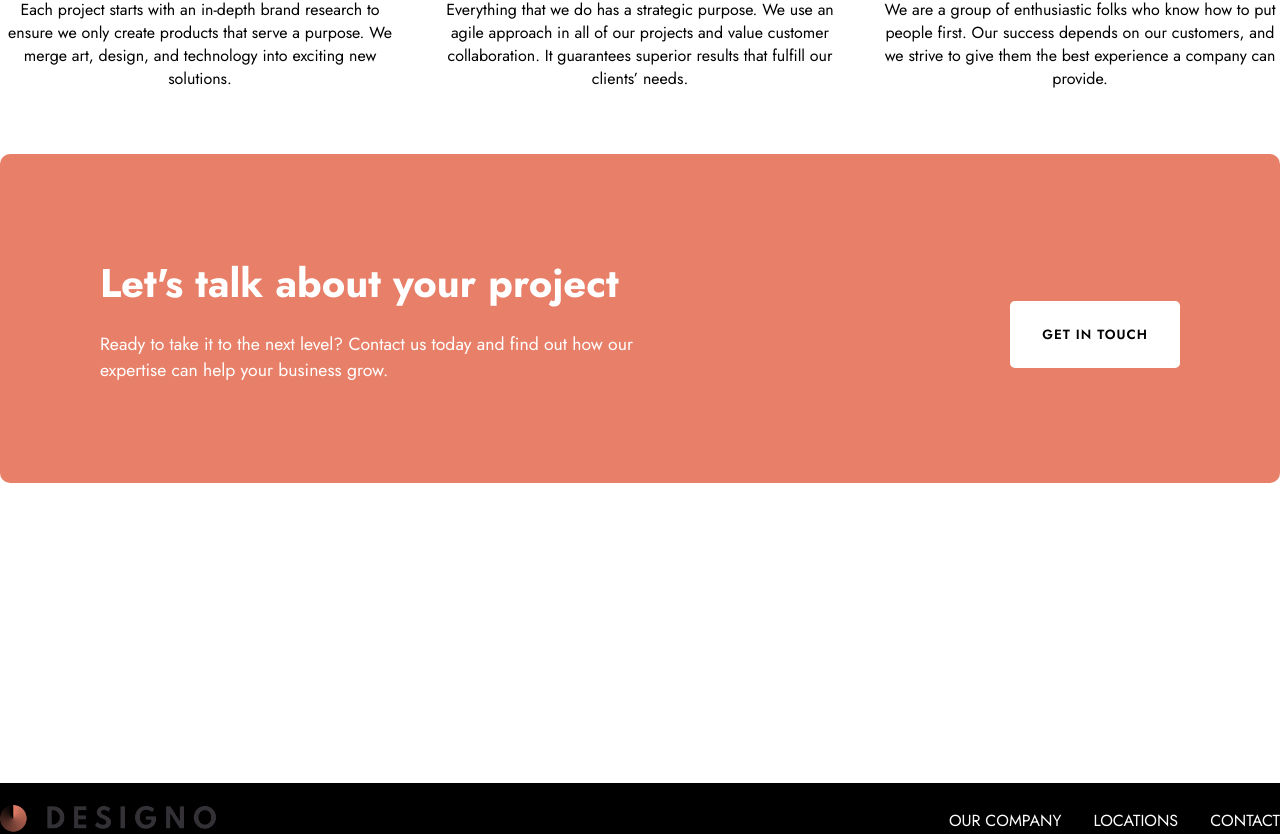
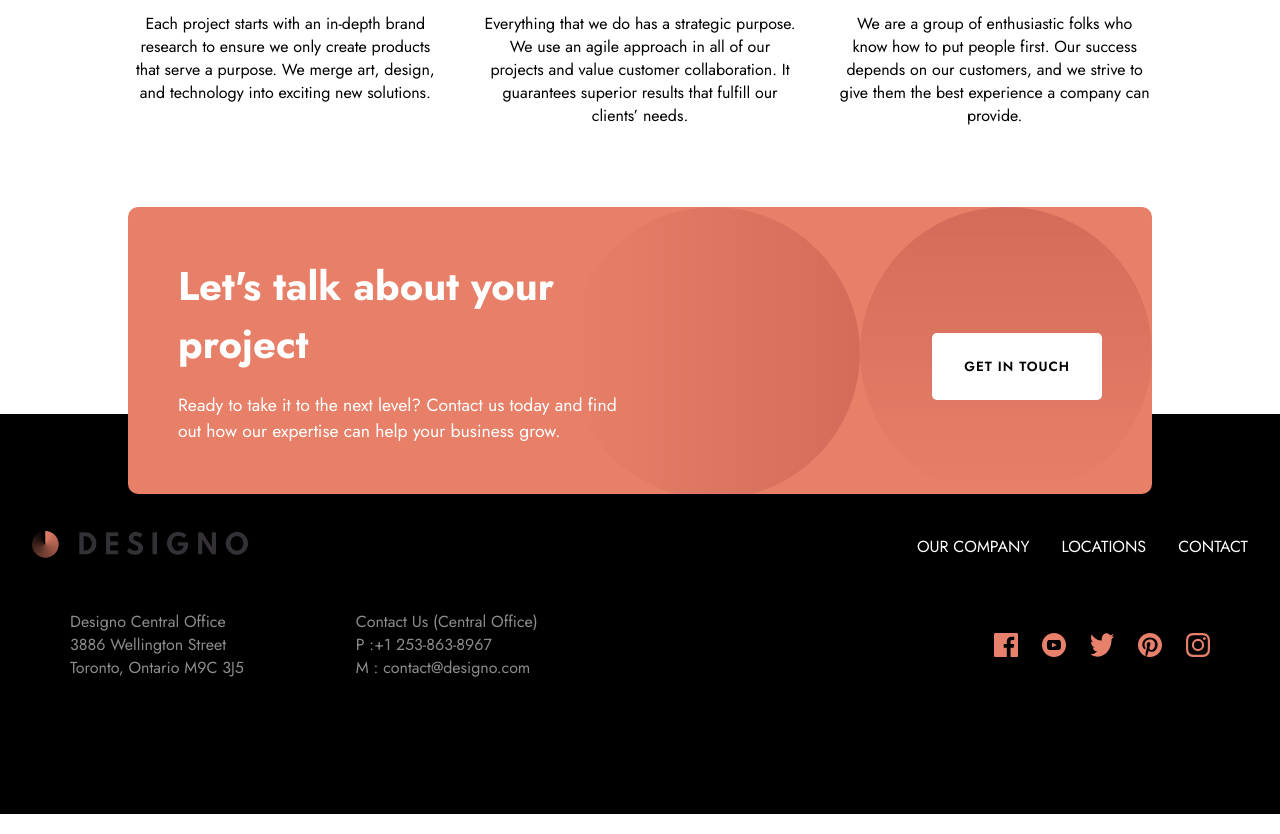
Before and after one commit to AbbyNyakara/Designo-Website, a React (Vite) app: page /about in a window 1280 px wide. Shown: the part 1713-2547 px from the top of the page. Built offline with nearby package versions, Linux system fonts and the light colour scheme.

Commit message:
complete main page

```diff
--- a/package.json
+++ b/package.json
@@ -11,6 +11,7 @@
   "dependencies": {
     "react": "^18.2.0",
     "react-dom": "^18.2.0",
+    "react-router-dom": "^6.6.1",
     "sass": "^1.57.1"
   },
   "devDependencies": {
--- a/src/App.jsx
+++ b/src/App.jsx
@@ -11,10 +11,12 @@ function App() {
   return (
     <div className="app">
       <Header />
-      <Hero />
-      <Services />
-      <About />
-      <Talk />
+      <div className="main__app">
+        <Hero />
+        <Services />
+        <About />
+        <Talk />
+      </div>
       <Footer />
     </div>
   )
--- a/src/app.scss
+++ b/src/app.scss
@@ -1,4 +1,4 @@
-.app {
-  // width: 100vw;
-  margin: 0 auto;
+.main__app {
+  max-width: 80%;
+  margin: auto;
 }
--- a/src/components/Footer/Footer.jsx
+++ b/src/components/Footer/Footer.jsx
@@ -13,6 +13,7 @@ const Footer = () => {
     <div className='footer'>
       <Header />
       <div className="footer__main">
+        <div className="footer__left">
           <div className="footer__location">
             Designo Central Office <br />
             3886 Wellington Street <br />
@@ -24,6 +25,8 @@ const Footer = () => {
             P :+1 253-863-8967 <br />
             M : contact@designo.com
           </div>
+        </div>
+
 
         <div className="footer__socials">
           <img src={facebookIcon} alt="" />
--- a/src/components/Footer/footer.scss
+++ b/src/components/Footer/footer.scss
@@ -1,16 +1,28 @@
 @use '../../sass/variables/variables';
 
 .footer {
-  margin-top: 300px;
   color: variables.$clr-white;
   background-color: variables.$clr-black;
-  width: 100%;
-  min-height: 350px;
+  min-height: 400px;
+  padding-top: 100px;
 }
 
 .footer__main {
-  margin-top: 3rem;
+  margin-top: 2rem;
   display: flex;
   justify-content: space-between;
   align-items: center;
+  padding: 70px;
+  padding-top: 0;
 }
+
+.footer__left {
+  color: variables.$clr-grey;
+  display: flex;
+  gap: 7rem;
+}
+
+.footer__socials {
+  display: flex;
+  gap: 1.5rem;
+}
--- a/src/components/Header/header.scss
+++ b/src/components/Header/header.scss
@@ -3,7 +3,7 @@
   justify-content: space-between;
   align-items: center;
   height: 50px;
-  padding-top: 1.5rem;
+  padding: 2rem;
 }
 
 .nav__links {
--- a/src/components/Talk/talk.scss
+++ b/src/components/Talk/talk.scss
@@ -3,14 +3,18 @@
 
 .talk {
   color: variables.$clr-white;
-  background-color: variables.$clr-primary-orange;
-  margin-top: 4rem;
-  padding: 100px;
+  background: variables.$clr-primary-orange url('../../assets/bg-pattern-call-to-action.svg') top right no-repeat;
+  margin-top: 5rem;
+  padding: 50px;
   border-radius: 10px;
   display: flex;
   align-items: center;
   justify-content: space-between;
   gap: 3rem;
+  margin-bottom: -5rem;
+  // Adding a relative position helps it to overlap
+  position: relative;
+  z-index: 1000;
 }
 
 .talk__main {
```
Also changed, not shown: 1 other file (tests, documents, lock files or other folders). Lines whose indentation alone changed are shown as unchanged.
